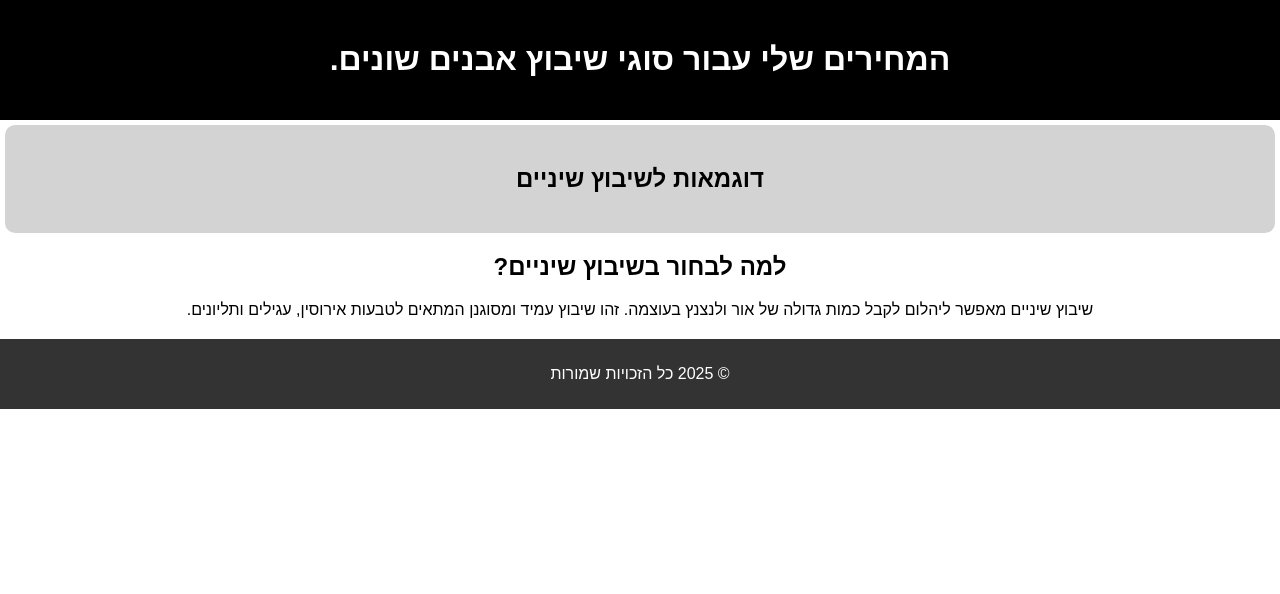
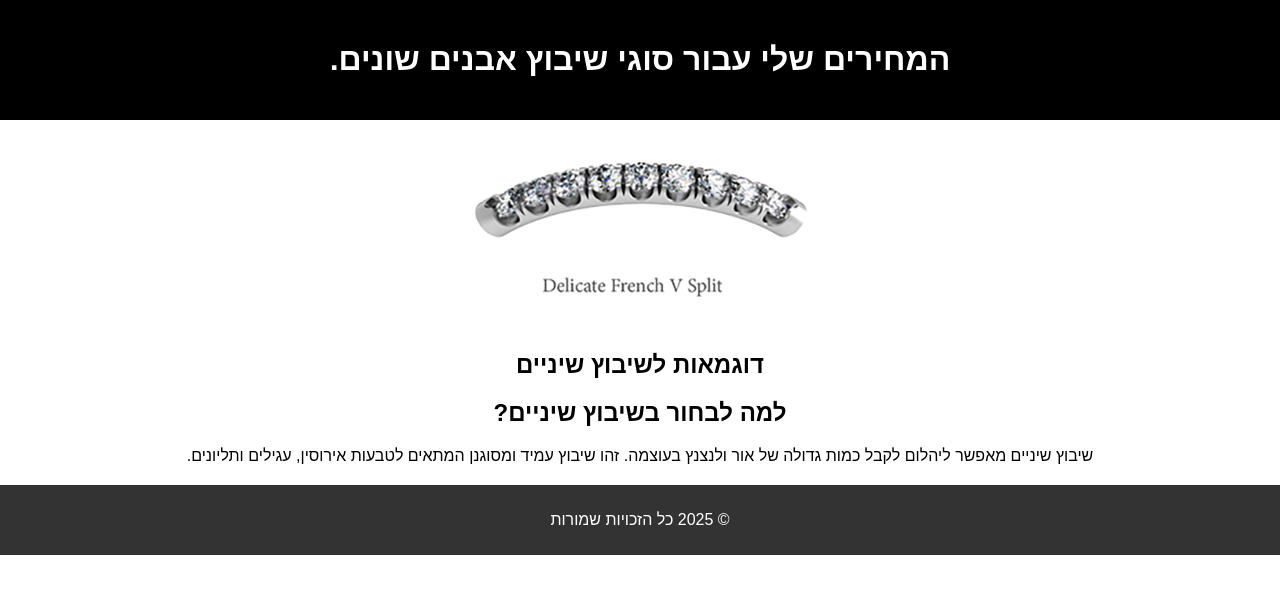
Before and after one commit to Nikompany/Sergey-Nikolaev, a plain HTML site: page index.html in a window 1280 px wide. Drawn offline with Linux system fonts and the light colour scheme.

Commit message:
Update index.html

```diff
--- a/index.html
+++ b/index.html
@@ -12,7 +12,8 @@
 
     </header>
 
-    <section class="gallery">
+    <section class="image-section">
+    <img src="https://raw.githubusercontent.com/Nikompany/Sergey-Nikolaev/refs/heads/main/1.jpg" alt="Описание фото">
         <h2>דוגמאות לשיבוץ שיניים</h2>
 
     </section>
```
